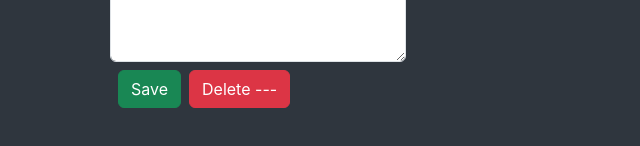
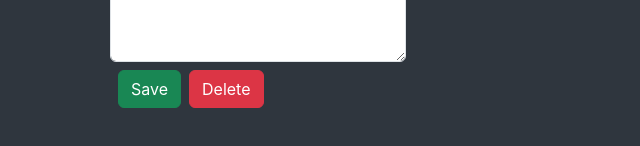
Before and after one commit to dj221ai/notesapp, a React (Create React App) app: page / in a window 1280 px wide. Both pictures are taken after a click on the button "Create Note". Shown: the part 166-312 px from the top of the page, without its empty margins (0-640 px from the left). Built offline with nearby package versions, Linux system fonts and the light colour scheme.

Commit message:
removed data.id from button

```diff
--- a/src/components/AddNotes.js
+++ b/src/components/AddNotes.js
@@ -80,8 +80,8 @@ const AddNotes = (props) => {
                             {/* another anonymous func using */}
                             {/* <button className="btn btn-danger my-2" onClick={handleDel(data.id)}>Delete --- {data.id}</button> */}
 
-                            {/* using Callback */}
-                            <button className="btn btn-danger my-2" onClick={() => handleDel(i)}>Delete --- {data.id}</button>
+                            {/* without callback */}
+                            <button className="btn btn-danger my-2" onClick={() => handleDel(i)}>Delete</button>
                         </div>
                     )
                 })
```
